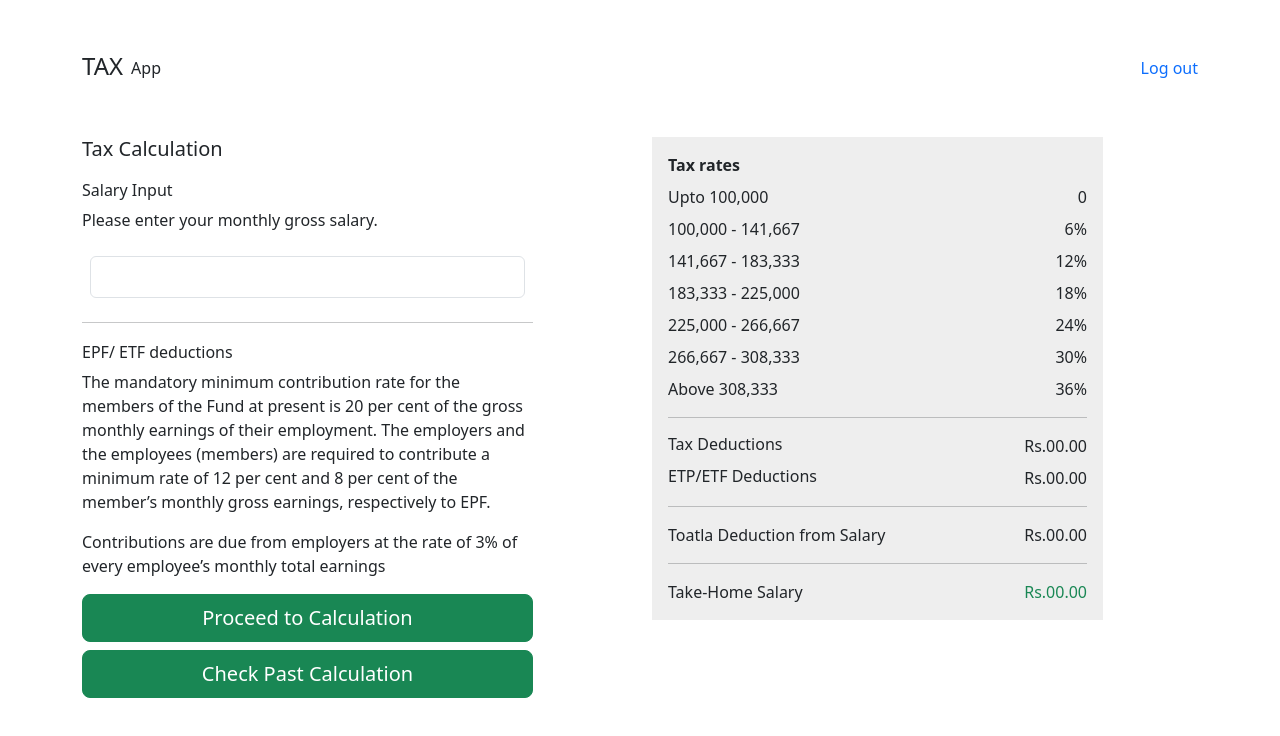
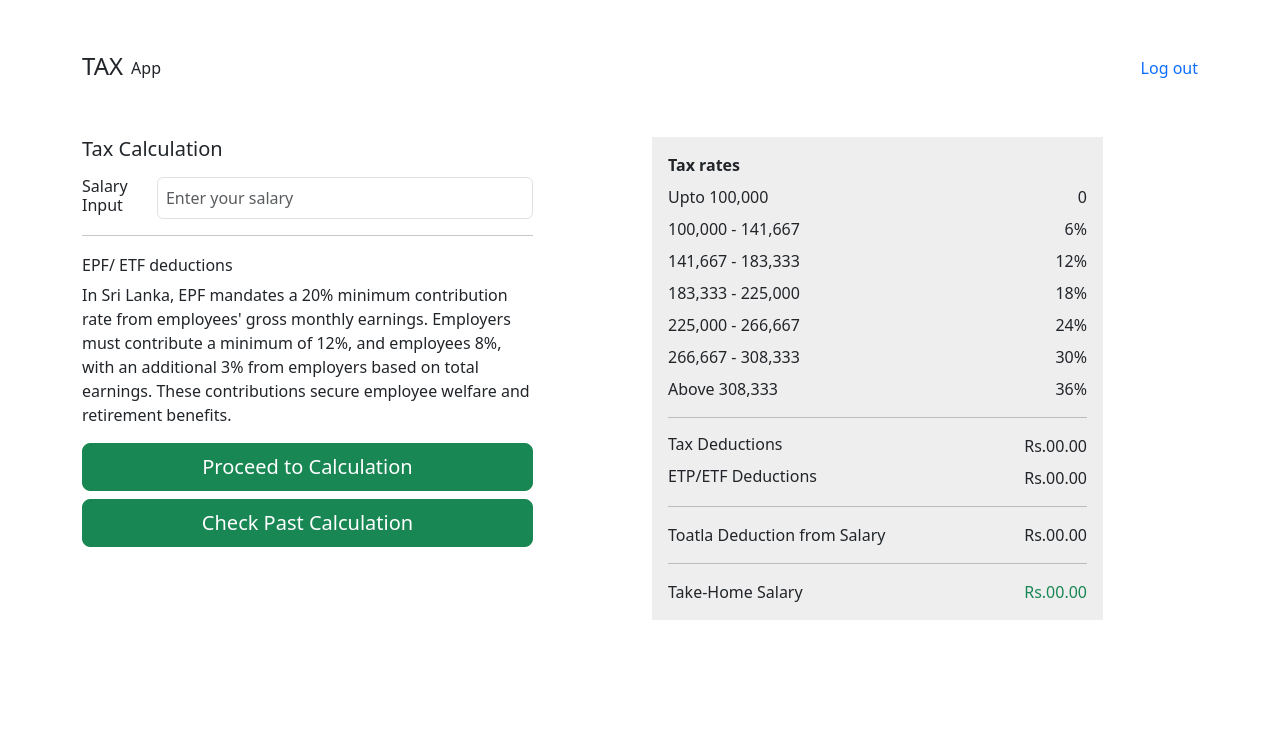
Before and after one commit to VishathAmarasinghe/web2, a React (Create React App) app: page / in a window 1280 px wide. Shown: the top 736 px of the page. Built offline with nearby package versions, Linux system fonts and the light colour scheme.

Commit message:
salary input and ETF part change. (#2)

```diff
--- a/src/components/Tax.js
+++ b/src/components/Tax.js
@@ -18,17 +18,8 @@ function Tax() {
           <h5 className="mb-3">Tax Calculation</h5>
           <div>
             <div className="d-flex justify-content-between">
-              <div className="d-flex flex-row mt-1">
-                <h6>Salary Input</h6>
-              </div>
-            </div>
-            <p>
-              Please enter your monthly gross salary.
-            </p>
-            <div className="p-2 d-flex justify-content-between align-items-center">
-              <input
-                type="number"
-                className="p-2 form-control"/>
+              <h6 className="mr-2 mb-0">Salary Input</h6>
+              <input type="number" className="p-2 form-control" placeholder="Enter your salary"/>
             </div>
 
             <hr />
@@ -39,14 +30,10 @@ function Tax() {
               </div>
             </div>
             <p>
-                The mandatory minimum contribution rate for the members of the Fund at present is 20 per cent of the gross monthly
-                earnings of their employment. The employers and the employees (members) are required to contribute a minimum rate
-                of 12 per cent and 8 per cent of the member’s monthly gross earnings, respectively to EPF.
+               In Sri Lanka, EPF mandates a 20% minimum contribution rate from employees' gross monthly earnings.
+               Employers must contribute a minimum of 12%, and employees 8%, with an additional 3% from employers
+               based on total earnings. These contributions secure employee welfare and retirement benefits.
             </p>
-            <p>
-              Contributions are due from employers at the rate of 3% of every employee’s monthly total earnings
-            </p>
-
             <button className="btn btn-success btn-lg d-block w-100 mb-2">Proceed to Calculation</button>
             <button className="btn btn-success btn-lg d-block w-100">Check Past Calculation</button>
           </div>
```
